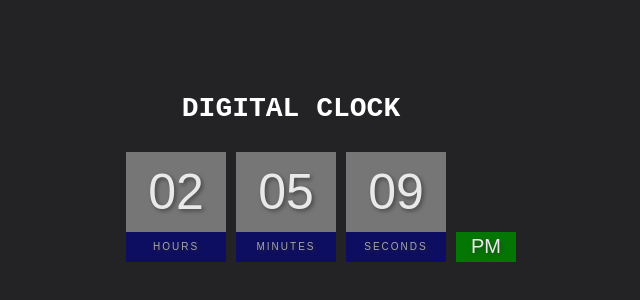
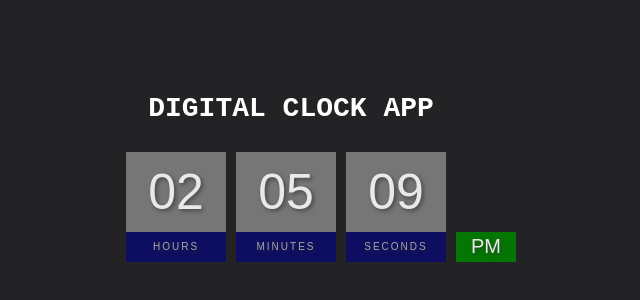
Before and after one commit to Orioldev/github-repository-workshop, a plain HTML site: page index.html in a window 1280 px wide. Shown: the part 232-532 px from the top of the page, without its empty margins (349-989 px from the left). Drawn offline with Linux system fonts and the light colour scheme.

Commit message:
h2 modificado

```diff
--- a/index.html
+++ b/index.html
@@ -8,7 +8,7 @@
     <title>Digital Clock App</title>
 </head>
 <body>
-    <h2>Digital Clock</h2>
+    <h2>Digital Clock App</h2>
     <div class="clock">
         <div>
             <span id="hour">00</span>
```
